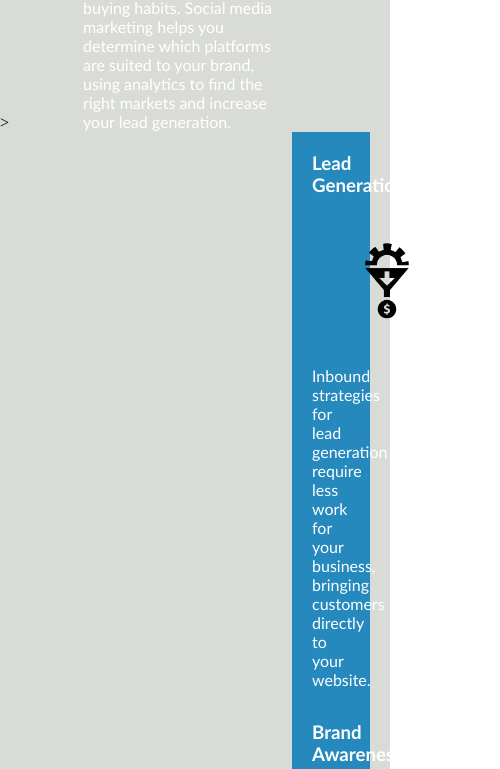
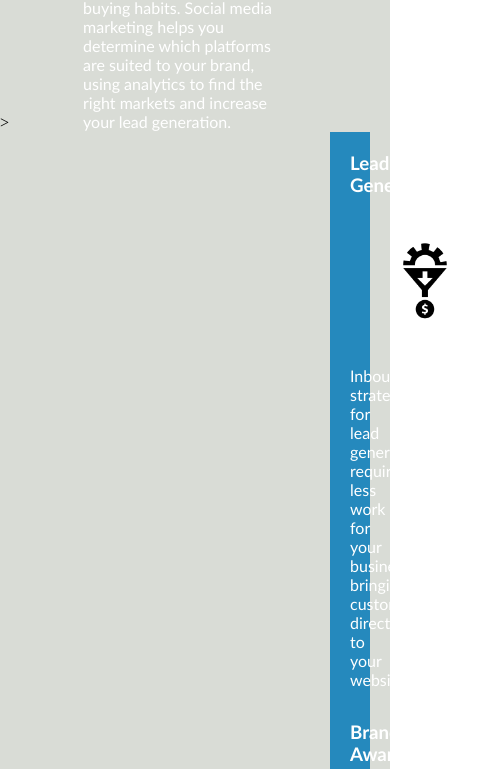
Before and after one commit to JohnnyB90/02-Challenge, a plain HTML site: page index.html in a window 390 px wide. Shown: the part 2004-2773 px from the top of the page, 500 px wide, since content can reach past the window. Drawn offline with Linux system fonts and the light colour scheme.

```diff
--- a/Assets/css/style.css
+++ b/Assets/css/style.css
@@ -157,3 +157,17 @@ a {
 .seo {
     color: #d9dcd6;
 }
+
+
+@media screen and (max-width: 844px) {
+
+#menu-container {
+
+    clear: both;
+    float: right;
+    width: 20%;
+    height: 100%;
+
+    }
+
+}
--- a/index.html
+++ b/index.html
@@ -48,6 +48,7 @@
             </p>
         </article>
     </section>
+    <div id="menu-container">
     <section class="benefits">
         <aside class="benefit-lead">
             <h3>Lead Generation</h3>
@@ -71,6 +72,7 @@
             </p>
         </aside>
     </section>
+    </div>
     <footer>
         <h2>Made with ❤️️ by Horiseon</h2>
         <p>
```
Also changed, not shown: 1 other file.
